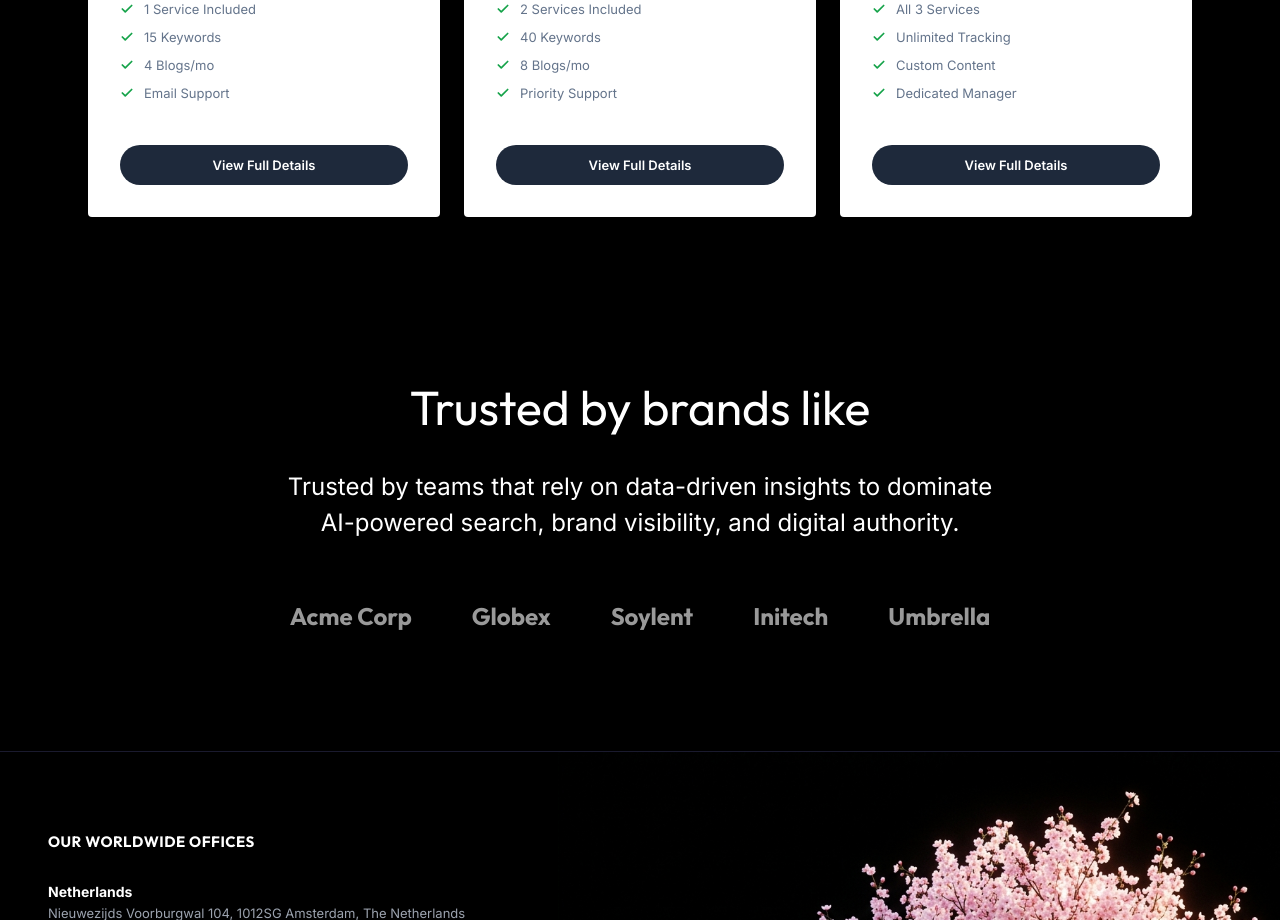
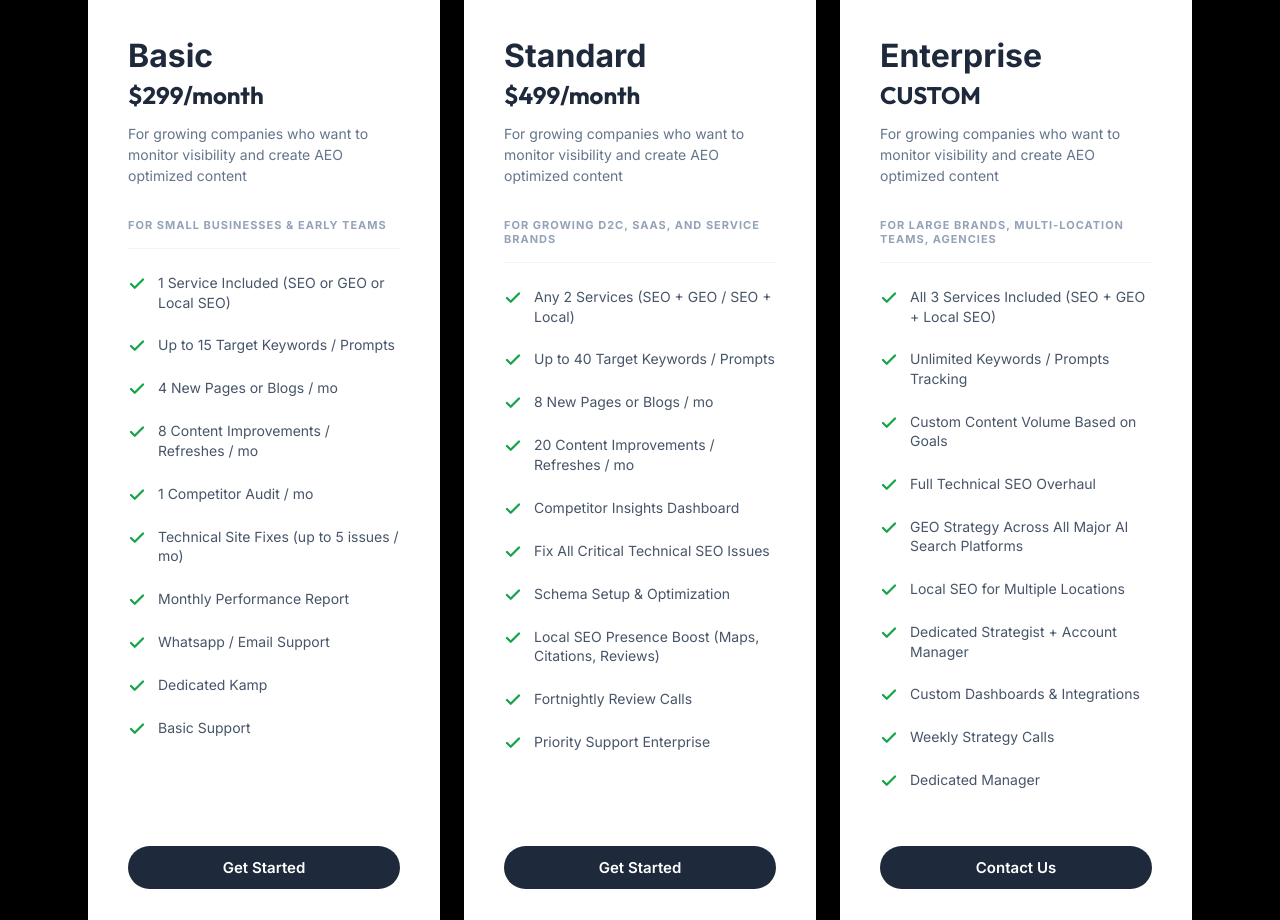
Before and after one commit to Iaak12/Rankfox-Ai, a React (Vite) app in the folder frontend/: page / in a window 1280 px wide. Shown: the part 1880-2800 px from the top of the page. Built offline with nearby package versions, Linux system fonts and the light colour scheme; no server answers.

Commit message:
feat: mirror the full-scale Pricing component on the Landing page for consistency

```diff
--- a/frontend/src/pages/Landing.jsx
+++ b/frontend/src/pages/Landing.jsx
@@ -69,35 +69,92 @@ export default function Landing() {
 
         <section className="pricing-container" style={{ paddingTop: 80, paddingBottom: 80 }}>
           <div className="page-badge">PRICING</div>
-          <h2 className="hero-title" style={{ fontSize: 48, textAlign: 'center', marginBottom: 60 }}>Choose Your Strategy</h2>
+          <h1 className="pricing-title" style={{ textAlign: 'center' }}>Affordable pricing for everyone</h1>
+          <p className="pricing-subtitle" style={{ textAlign: 'center' }}>Manage prompt libraries and optimize your flow with built-in AI tools.</p>
+
+          <div className="pricing-toggle">
+            <span className="toggle-option active">Monthly</span>
+            <span className="toggle-option">Annualy</span>
+            <span className="toggle-badge">2 MONTHS FREE</span>
+          </div>
 
           <div className="pricing-cards" style={{ alignItems: 'stretch' }}>
             {[
               {
-                name: 'Basic', price: '$299/mo', color: '#8b5cf6',
-                features: ['1 Service Included', '15 Keywords', '4 Blogs/mo', 'Email Support']
+                name: 'Basic',
+                price: '$299/month',
+                target: 'FOR SMALL BUSINESSES & EARLY TEAMS',
+                color: '#8b5cf6',
+                features: [
+                  '1 Service Included (SEO or GEO or Local SEO)',
+                  'Up to 15 Target Keywords / Prompts',
+                  '4 New Pages or Blogs / mo',
+                  '8 Content Improvements / Refreshes / mo',
+                  '1 Competitor Audit / mo',
+                  'Technical Site Fixes (up to 5 issues / mo)',
+                  'Monthly Performance Report',
+                  'Whatsapp / Email Support',
+                  'Dedicated Kamp',
+                  'Basic Support'
+                ]
               },
               {
-                name: 'Standard', price: '$499/mo', color: '#a3e635',
-                features: ['2 Services Included', '40 Keywords', '8 Blogs/mo', 'Priority Support']
+                name: 'Standard',
+                price: '$499/month',
+                target: 'FOR GROWING D2C, SAAS, AND SERVICE BRANDS',
+                color: '#a3e635',
+                features: [
+                  'Any 2 Services (SEO + GEO / SEO + Local)',
+                  'Up to 40 Target Keywords / Prompts',
+                  '8 New Pages or Blogs / mo',
+                  '20 Content Improvements / Refreshes / mo',
+                  'Competitor Insights Dashboard',
+                  'Fix All Critical Technical SEO Issues',
+                  'Schema Setup & Optimization',
+                  'Local SEO Presence Boost (Maps, Citations, Reviews)',
+                  'Fortnightly Review Calls',
+                  'Priority Support Enterprise'
+                ]
               },
               {
-                name: 'Enterprise', price: 'CUSTOM', color: '#d9f99d',
-                features: ['All 3 Services', 'Unlimited Tracking', 'Custom Content', 'Dedicated Manager']
+                name: 'Enterprise',
+                price: 'CUSTOM',
+                target: 'FOR LARGE BRANDS, MULTI-LOCATION TEAMS, AGENCIES',
+                color: '#d9f99d',
+                features: [
+                  'All 3 Services Included (SEO + GEO + Local SEO)',
+                  'Unlimited Keywords / Prompts Tracking',
+                  'Custom Content Volume Based on Goals',
+                  'Full Technical SEO Overhaul',
+                  'GEO Strategy Across All Major AI Search Platforms',
+                  'Local SEO for Multiple Locations',
+                  'Dedicated Strategist + Account Manager',
+                  'Custom Dashboards & Integrations',
+                  'Weekly Strategy Calls',
+                  'Dedicated Manager'
+                ]
               }
             ].map((p, i) => (
-              <div key={i} className="price-card" style={{ background: '#fff', borderRadius: 4, padding: 32, display: 'flex', flexDirection: 'column', borderTop: `6px solid ${p.color}` }}>
-                <div style={{ fontSize: 24, fontWeight: 700, color: '#1e293b', marginBottom: 8 }}>{p.name}</div>
-                <div style={{ fontSize: 20, fontWeight: 700, color: '#1e293b', marginBottom: 24 }}>{p.price}</div>
-                <div style={{ flex: 1, marginBottom: 32 }}>
-                  {p.features.map((f, fi) => (
-                    <div key={fi} style={{ display: 'flex', gap: 10, marginBottom: 12, alignItems: 'center' }}>
-                      <svg width="14" height="14" viewBox="0 0 24 24" fill="none" stroke="#16a34a" strokeWidth="3" strokeLinecap="round" strokeLinejoin="round"><polyline points="20 6 9 17 4 12" /></svg>
-                      <span style={{ fontSize: 13, color: '#64748b' }}>{f}</span>
+              <div key={i} className={`price-card ${p.name.toLowerCase()}`} style={{ height: 'auto', minHeight: '800px', display: 'flex', flexDirection: 'column', background: '#fff', borderTop: `6px solid ${p.color}` }}>
+                <div className="plan-name" style={{ fontSize: 32, fontWeight: 700, color: '#1e293b', marginBottom: 8 }}>{p.name}</div>
+                <div className="plan-price" style={{ fontSize: 24, fontWeight: 700, color: '#1e293b', marginBottom: 16 }}>{p.price}</div>
+                <div className="plan-desc" style={{ fontSize: 14, color: '#64748b', marginBottom: 32, textAlign: 'left' }}>
+                  For growing companies who want to monitor visibility and create AEO optimized content
+                </div>
+                <div className="plan-target" style={{ fontSize: 11, fontWeight: 800, letterSpacing: 1, color: '#94a3b8', borderBottom: '1px solid #f1f5f9', paddingBottom: 16, marginBottom: 24, textAlign: 'left' }}>{p.target}</div>
+
+                <div className="plan-features" style={{ marginBottom: 40, flex: 1 }}>
+                  {p.features?.map((f, fi) => (
+                    <div key={fi} style={{ display: 'flex', gap: 12, marginBottom: 16, alignItems: 'flex-start' }}>
+                      <svg width="18" height="18" viewBox="0 0 24 24" fill="none" stroke="currentColor" strokeWidth="3" strokeLinecap="round" strokeLinejoin="round" style={{ color: '#16a34a', marginTop: 2, flexShrink: 0 }}>
+                        <polyline points="20 6 9 17 4 12" />
+                      </svg>
+                      <span style={{ fontSize: 14, color: '#475569', lineHeight: 1.4 }}>{f}</span>
                     </div>
                   ))}
                 </div>
-                <Link to="/pricing" className="price-btn" style={{ background: '#1e293b', color: '#fff', fontSize: 13 }}>View Full Details</Link>
+
+                <Link to="/dashboard" className="price-btn" style={{ marginTop: 'auto', background: '#1e293b', color: '#fff' }}>{p.price === 'CUSTOM' ? 'Contact Us' : 'Get Started'}</Link>
               </div>
             ))}
           </div>
```
